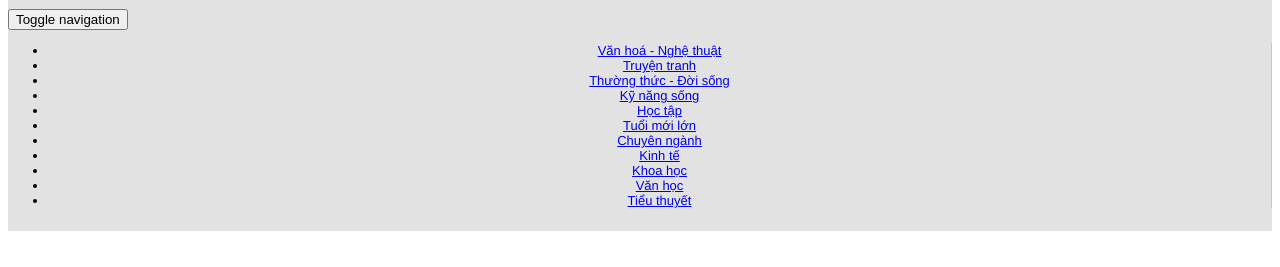
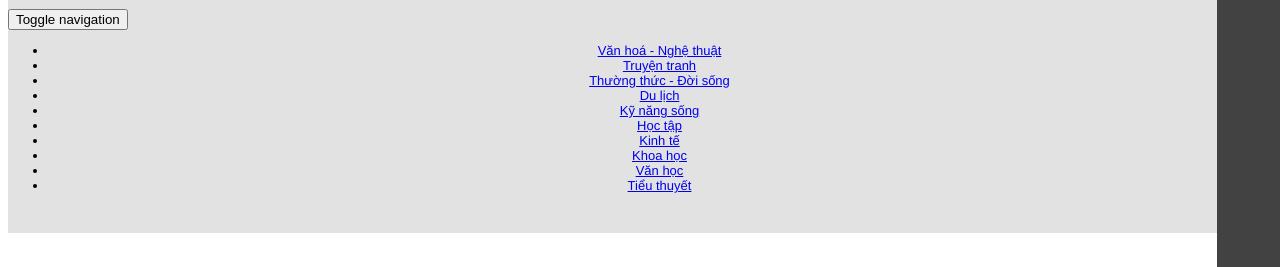
Before and after one commit to quyetdc/Die4topLibrary, a Rails app: page / in a window 1280 px wide. Shown: the part 533-800 px from the top of the page. Run offline with Rails 7, Linux system fonts and the light colour scheme; style sheets or scripts are compiled from the project's sources; some libraries are stand-ins or nearby versions.

Commit message:
Third commit

```diff
--- a/app/assets/stylesheets/application.css
+++ b/app/assets/stylesheets/application.css
@@ -14,3 +14,9 @@
  *= require_self
  *= require bootstrap_and_overrides
  */
+
+ @font-face {
+ 	font-family: 'Glyphicons Halflings';
+ 	src: url('/fonts/glyphicons-halflings-regular.eot');
+ 	src: url('/fonts/glyphicons-halflings-regular.eot?#iefix') format('embedded-opentype'), url('../fonts/glyphicons-halflings-regular.woff') format('woff'), url('../fonts/glyphicons-halflings-regular.ttf') format('truetype'), url('../fonts/glyphicons-halflings-regular.svg#glyphicons_halflingsregular') format('svg');
+ }
--- a/app/assets/stylesheets/header.css
+++ b/app/assets/stylesheets/header.css
@@ -1,3 +1,9 @@
+@media only screen and (max-width: 767px) {
+    .header-navbar .navbar-collapse .navbar-right {
+        margin-right: -45px;
+    }
+}
+
 body {
     font-family: Helvetica;
 }
@@ -40,17 +46,15 @@
     padding-left: 15px; padding-right: 15px;
 }
 
-
-
+.header-navbar .navbar-collapse .navbar-right {
+    margin-right: 45px;
+}
 
 .header-background {
     background: url(http://hdwallweb.com/wp-content/uploads/2014/02/24/spring-pictures-nature-wallpaper-hd-.jpg);
     height: 310px;
     margin-bottom: 0px;
 }
-
-
-
 
 .header-themes-list-navbar {
     background-color: #e2e2e2;
@@ -73,3 +77,12 @@
 .header-themes-list-navbar .navbar-collapse .navbar-left li a {
     padding: 8px 20px;
 }
+
+.header-themes-list-navbar .navbar-collapse .navbar-right .form-group {
+    margin-right: 45px;
+}
+
+.header-themes-list-navbar .navbar-collapse .navbar-right .form-group span {
+    padding-left: 10px; padding-right: 10px;
+    font-size: 15px;
+}
--- /dev/null
+++ b/app/assets/stylesheets/rightsidebar.css
@@ -0,0 +1,34 @@
+@media only screen and (max-width: 767px) {
+    .sidebar-navbar {
+        display: none;
+    }
+}
+
+.sidebar-navbar {
+	top: 0px; right: 0px;
+	height: 100%; width: 55px;
+	background-color: #424242;
+	position: fixed;
+	padding: 4px;
+}
+
+.sidebar-navbar .user-form {
+	margin-top: 40px;
+}
+
+.sidebar-navbar button {
+	border-radius: 0px;
+	border: 0px;
+	padding: 15px;
+	margin-bottom: 5px;
+	background-color: #424242;
+}
+
+.sidebar-navbar span {
+	color: white;
+	font-size: 18px;
+}
+
+.sidebar-navbar button:hover {
+	background-color: #575757;
+}
--- a/app/views/layouts/_header.html.erb
+++ b/app/views/layouts/_header.html.erb
@@ -57,15 +57,21 @@
         <li><a href="#">Văn hoá - Nghệ thuật</a></li>
         <li><a href="#">Truyện tranh</a></li>
         <li><a href="#">Thường thức - Đời sống</a></li>
+        <li><a href="#">Du lịch</a></li>
         <li><a href="#">Kỹ năng sống</a></li>
         <li><a href="#">Học tập</a></li>
-        <li><a href="#">Tuổi mới lớn</a></li>
-        <li><a href="#">Chuyên ngành</a></li>
         <li><a href="#">Kinh tế</a></li>
         <li><a href="#">Khoa học</a></li>
         <li><a href="#">Văn học</a></li>
         <li><a href="#">Tiểu thuyết</a></li>
       </ul>
+
+      <form class="navbar-form navbar-right" role="search">
+        <div class="form-group">
+        	<span class="glyphicon glyphicon-cog" aria-hidden="true"></span>
+          	<span class="glyphicon glyphicon-th" aria-hidden="true"></span>
+        </div>
+      </form>
     </div><!-- /.navbar-collapse -->
   </div><!-- /.container-fluid -->
 </nav>
--- a/app/views/layouts/_leftsidebar.html.erb
+++ /dev/null
@@ -1,5 +0,0 @@
-<html>
-	<head>
-		<link rel="stylesheet" type="text/css" href="app/assets/stylesheets/leftsidebar.css">
-	</head>
-</html>
--- /dev/null
+++ b/app/views/layouts/_rightsidebar.html.erb
@@ -0,0 +1,20 @@
+<html>
+	<head>
+		<link rel="stylesheet" type="text/css" href="app/assets/stylesheets/leftsidebar.css">
+	</head>
+
+	<div class="sidebar-navbar">
+			<div class="form-group user-form">
+			<div class="row">
+				<div class="col-md-12">
+				<button type="button" class="btn btn-default"><span class="glyphicon glyphicon-user" aria-hidden="true"></span></button></div>
+				<div class="col-md-12">
+				<button type="button" class="btn btn-default"><span class="glyphicon glyphicon-shopping-cart" aria-hidden="true"></span></button></div>
+				<div class="col-md-12">
+				<button type="button" class="btn btn-default"><span class="glyphicon glyphicon-inbox" aria-hidden="true"></span></button></div>
+				<div class="col-md-12">
+				<button type="button" class="btn btn-default"><span class="glyphicon glyphicon-wrench" aria-hidden="true"></span></button></div>
+			</div>
+		</div>
+	</div>
+</html>
--- a/app/views/layouts/application.html.erb
+++ b/app/views/layouts/application.html.erb
@@ -8,7 +8,7 @@
 </head>
 <body>
 	<%= render "layouts/header" %>
-	<%= render "layouts/leftsidebar" %>
+	<%= render "layouts/rightsidebar" %>
 	<%= yield %>
 	<%= render "layouts/footer" %>
 </body>
```
Also changed, not shown: app/assets/stylesheets/leftsidebar.css (deleted), public/fonts/glyphicons-halflings-regular.ttf (added), public/fonts/glyphicons-halflings-regular.woff (added), 2 other files.
